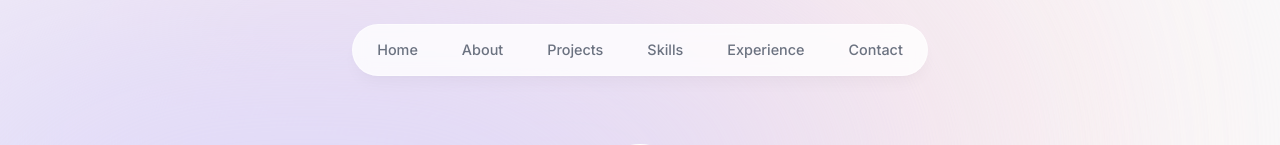
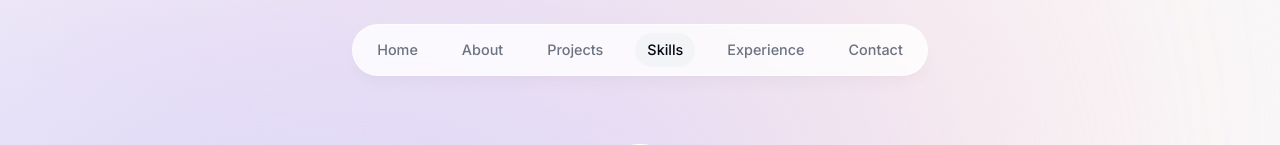
Before and after one commit to Dillonzellis/portfolio-2024, a Next.js app: page / in a window 1280 px wide. Shown: the top 145 px of the page. Built offline with nearby package versions, Linux system fonts and the light colour scheme.

Commit message:
feat: add context for active section

```diff
--- a/package.json
+++ b/package.json
@@ -16,6 +16,7 @@
     "react": "^18",
     "react-dom": "^18",
     "react-icons": "^5.0.1",
+    "react-intersection-observer": "^9.8.1",
     "tailwind-merge": "^2.2.1"
   },
   "devDependencies": {
--- a/src/app/layout.tsx
+++ b/src/app/layout.tsx
@@ -2,6 +2,7 @@ import type { Metadata } from "next";
 import { Inter } from "next/font/google";
 import "./globals.css";
 import { Header } from "@/components/Header";
+import ActiveSectionContextProvider from "@/context/active-section-context";
 
 const inter = Inter({ subsets: ["latin"] });
 
@@ -18,12 +19,14 @@ export default function RootLayout({
   return (
     <html lang="en" className="scroll-smooth">
       <body
-        className={`${inter.className} bg-gray-50 pt-28 sm:pt-36  text-gray-950`}
+        className={`${inter.className} bg-gray-50 pt-28 text-gray-950  sm:pt-36`}
       >
-        <div className="bg-[#fbe2e3] absolute top-[-6rem] -z-10 right-[11rem] h-[31.25rem] w-[31.25rem] rounded-full blur-[10rem] sm:w-[68.75rem]"></div>
-        <div className="bg-[#dbd7fb] absolute top-[-1rem] -z-10 left-[-35rem] h-[31.25rem] w-[50rem] rounded-full blur-[10rem] sm:w-[68.75rem] md:left-[-33rem] lg:left-[-28rem] xl:left-[-15rem] 2xl:left-[-5rem]"></div>
-        <Header />
-        {children}
+        <div className="absolute right-[11rem] top-[-6rem] -z-10 h-[31.25rem] w-[31.25rem] rounded-full bg-[#fbe2e3] blur-[10rem] sm:w-[68.75rem]"></div>
+        <div className="absolute left-[-35rem] top-[-1rem] -z-10 h-[31.25rem] w-[50rem] rounded-full bg-[#dbd7fb] blur-[10rem] sm:w-[68.75rem] md:left-[-33rem] lg:left-[-28rem] xl:left-[-15rem] 2xl:left-[-5rem]"></div>
+        <ActiveSectionContextProvider>
+          <Header />
+          {children}
+        </ActiveSectionContextProvider>
       </body>
     </html>
   );
--- a/src/components/About.tsx
+++ b/src/components/About.tsx
@@ -2,11 +2,15 @@
 
 import { motion } from "framer-motion";
 import { SectionHeading } from "./SectionHeading";
+import { useSectionInView } from "@/lib/hooks";
 
 export const About = () => {
+  const { ref } = useSectionInView("About");
+
   return (
     <motion.section
-      className="mb-28 max-w-[45rem] text-center leading-8 sm:mb-40 scroll-mt-28"
+      ref={ref}
+      className="mb-28 max-w-[45rem] scroll-mt-28 text-center leading-8 sm:mb-40"
       initial={{ opacity: 0, y: 100 }}
       animate={{ opacity: 1, y: 0 }}
       transition={{ delay: 0.175 }}
--- a/src/components/Header.tsx
+++ b/src/components/Header.tsx
@@ -1,10 +1,15 @@
 "use client";
 
+import { useActiveSectionContext } from "@/context/active-section-context";
 import { links } from "@/lib/data";
+import { cn } from "@/lib/utils";
 import { motion } from "framer-motion";
 import Link from "next/link";
 
 export const Header = () => {
+  const { activeSection, setActiveSection, setTimeOfLastClick } =
+    useActiveSectionContext();
+
   return (
     <header className="relative z-50">
       <motion.div
@@ -23,9 +28,29 @@ export const Header = () => {
             >
               <Link
                 href={link.hash}
-                className="flex w-full items-center justify-center px-3 py-3 transition hover:text-gray-950"
+                className={cn(
+                  "flex w-full items-center justify-center px-3 py-3 transition hover:text-gray-950",
+                  {
+                    "text-gray-950": activeSection === link.name,
+                  },
+                )}
+                onClick={() => {
+                  setActiveSection(link.name);
+                  setTimeOfLastClick(Date.now());
+                }}
               >
                 {link.name}
+                {link.name === activeSection && (
+                  <motion.span
+                    className="absolute inset-0 -z-10 rounded-full bg-gray-100"
+                    layoutId="activeSection"
+                    transition={{
+                      type: "spring",
+                      stiffness: 380,
+                      damping: 30,
+                    }}
+                  ></motion.span>
+                )}
               </Link>
             </motion.li>
           ))}
--- a/src/components/Intro.tsx
+++ b/src/components/Intro.tsx
@@ -7,10 +7,14 @@ import { BsArrowRight, BsLinkedin } from "react-icons/bs";
 import Link from "next/link";
 import { HiDownload } from "react-icons/hi";
 import { FaGithubSquare } from "react-icons/fa";
+import { useSectionInView } from "@/lib/hooks";
 
 export const Intro = () => {
+  const { ref } = useSectionInView("Home", 0.5);
+
   return (
     <section
+      ref={ref}
       id="home"
       className="mb-28 max-w-[50rem] scroll-mt-[100rem] text-center sm:mb-0"
     >
--- a/src/components/Projects.tsx
+++ b/src/components/Projects.tsx
@@ -4,10 +4,13 @@ import React from "react";
 import { projectsData } from "@/lib/data";
 import { SectionHeading } from "./SectionHeading";
 import { Project } from "./Project";
+import { useSectionInView } from "@/lib/hooks";
 
 export const Projects = () => {
+  const { ref } = useSectionInView("Projects", 0.5);
+
   return (
-    <section id="projects" className="mb-28 scroll-mt-28">
+    <section ref={ref} id="projects" className="mb-28 scroll-mt-28">
       <SectionHeading>My projects</SectionHeading>
       <div>
         {projectsData.map((project, index) => (
--- a/src/components/Skills.tsx
+++ b/src/components/Skills.tsx
@@ -4,6 +4,7 @@ import React from "react";
 import { skillsData } from "@/lib/data";
 import { motion } from "framer-motion";
 import { SectionHeading } from "./SectionHeading";
+import { useSectionInView } from "@/lib/hooks";
 
 const fadeInAnimationVariants = {
   initial: {
@@ -20,8 +21,11 @@ const fadeInAnimationVariants = {
 };
 
 export const Skills = () => {
+  const { ref } = useSectionInView("Skills");
+
   return (
     <section
+      ref={ref}
       id="skills"
       className="mb-28 max-w-[53rem] scroll-mt-28 text-center sm:mb-40"
     >
--- /dev/null
+++ b/src/context/active-section-context.tsx
@@ -0,0 +1,50 @@
+"use client";
+
+import type { SectionName } from "@/lib/types";
+import React, { useState, createContext, useContext } from "react";
+
+type ActiveSectionContextProviderProps = {
+  children: React.ReactNode;
+};
+
+type ActiveSectionContextType = {
+  activeSection: SectionName;
+  setActiveSection: React.Dispatch<React.SetStateAction<SectionName>>;
+  timeOfLastClick: number;
+  setTimeOfLastClick: React.Dispatch<React.SetStateAction<number>>;
+};
+
+export const ActiveSectionContext =
+  createContext<ActiveSectionContextType | null>(null);
+
+export default function ActiveSectionContextProvider({
+  children,
+}: ActiveSectionContextProviderProps) {
+  const [activeSection, setActiveSection] = useState<SectionName>("Home");
+  const [timeOfLastClick, setTimeOfLastClick] = useState(0);
+
+  return (
+    <ActiveSectionContext.Provider
+      value={{
+        activeSection,
+        setActiveSection,
+        timeOfLastClick,
+        setTimeOfLastClick,
+      }}
+    >
+      {children}
+    </ActiveSectionContext.Provider>
+  );
+}
+
+export function useActiveSectionContext() {
+  const context = useContext(ActiveSectionContext);
+
+  if (context === null) {
+    throw new Error(
+      "useActiveSectionContext must be used within an ActiveSectionContextProvider",
+    );
+  }
+
+  return context;
+}
--- /dev/null
+++ b/src/lib/hooks.ts
@@ -0,0 +1,21 @@
+import { useActiveSectionContext } from "@/context/active-section-context";
+import { useEffect } from "react";
+import { useInView } from "react-intersection-observer";
+import type { SectionName } from "./types";
+
+export function useSectionInView(sectionName: SectionName, threshold = 0.75) {
+  const { ref, inView } = useInView({
+    threshold,
+  });
+  const { setActiveSection, timeOfLastClick } = useActiveSectionContext();
+
+  useEffect(() => {
+    if (inView && Date.now() - timeOfLastClick > 1000) {
+      setActiveSection(sectionName);
+    }
+  }, [inView, setActiveSection, timeOfLastClick, sectionName]);
+
+  return {
+    ref,
+  };
+}
--- /dev/null
+++ b/src/lib/types.ts
@@ -0,0 +1,3 @@
+import { links } from "./data";
+
+export type SectionName = (typeof links)[number]["name"];
```
Also changed, not shown: 1 other file (tests, documents, lock files or other folders).
